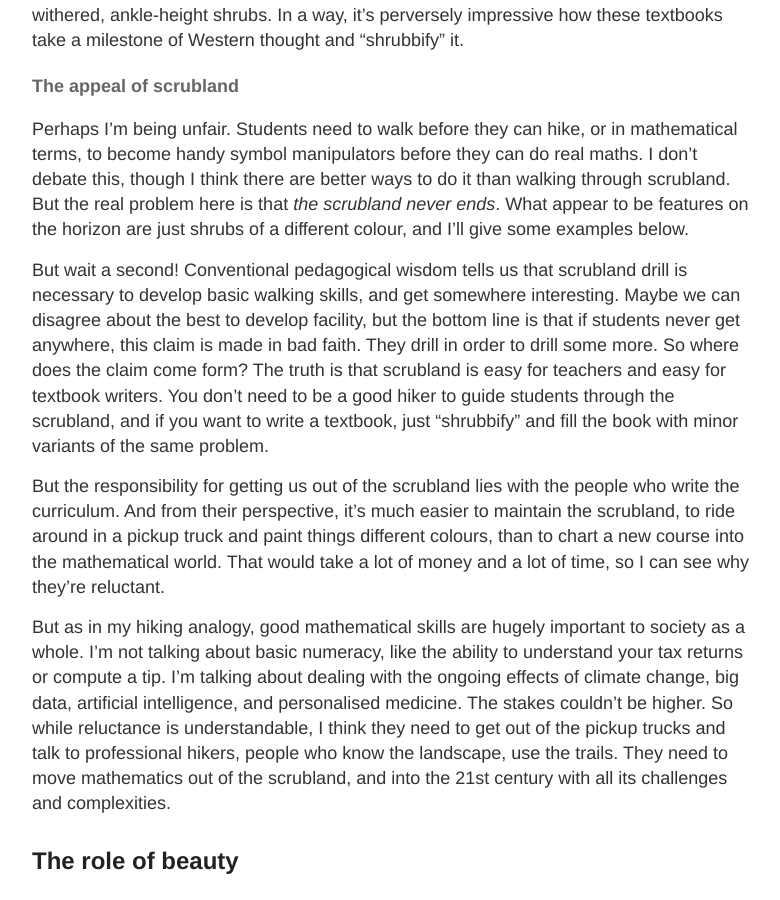
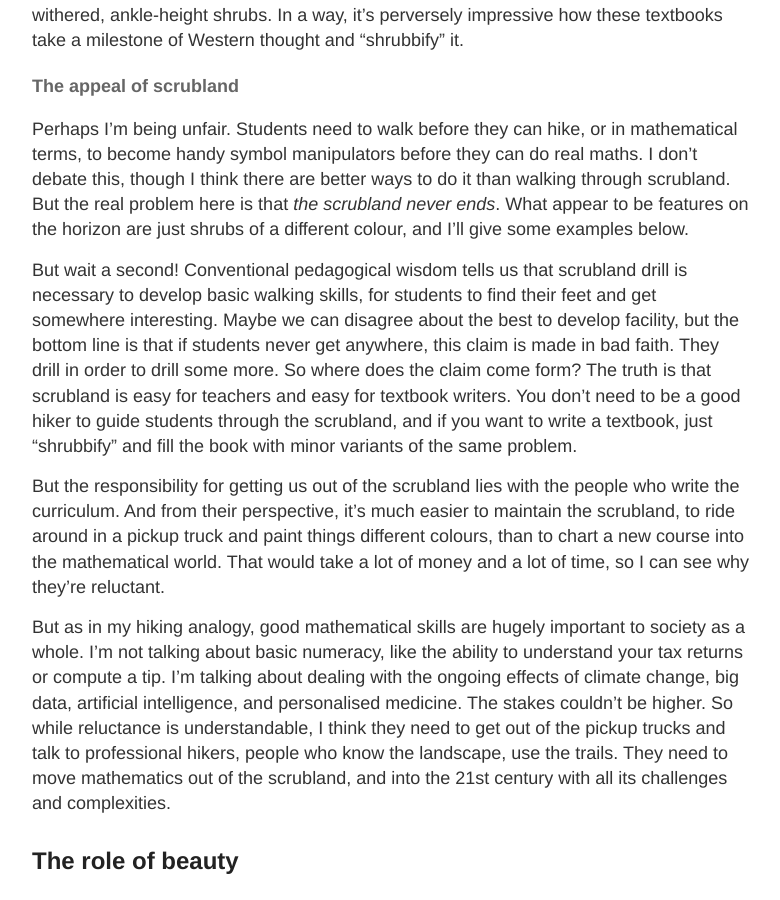
Before and after one commit to hapax/hapax.github.io, a Jekyll site: the page built from assets/teaching.md, in a window 1280 px wide and 900 px high, scrolled down 2732 px. Shown: the whole window, without its empty margins (248-1028 px from the left). Built offline with Jekyll 4.4.1, drawn with Linux system fonts in a browser that asks for light colours; our own code applies the rules of GitHub Pages for plain Markdown files; formulas are drawn with MathJax 3; a script that is not in the unit is left out.

Commit message:
Update teaching.md

```diff
--- a/assets/teaching.md
+++ b/assets/teaching.md
@@ -138,7 +138,8 @@ different colour, and I'll give some examples below.
 
 But wait a second!
 Conventional pedagogical wisdom tells us that scrubland drill is
-necessary to develop basic walking skills, and get somewhere interesting.
+necessary to develop basic walking skills, for students to find their
+feet and get somewhere interesting.
 Maybe we can disagree about the best to develop facility, but the
 bottom line is that if students never get anywhere, this claim is made
 in bad faith.
```
